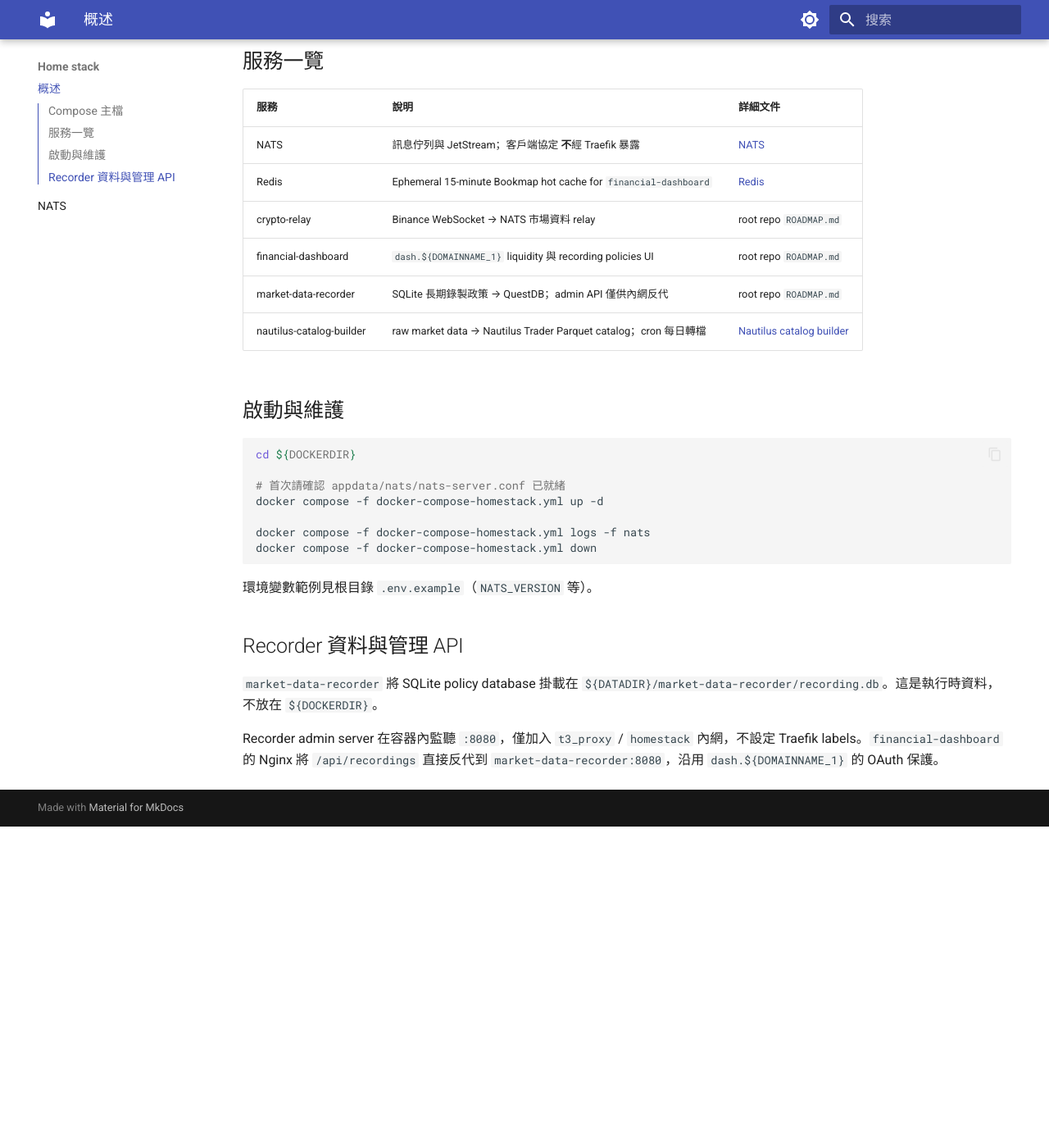
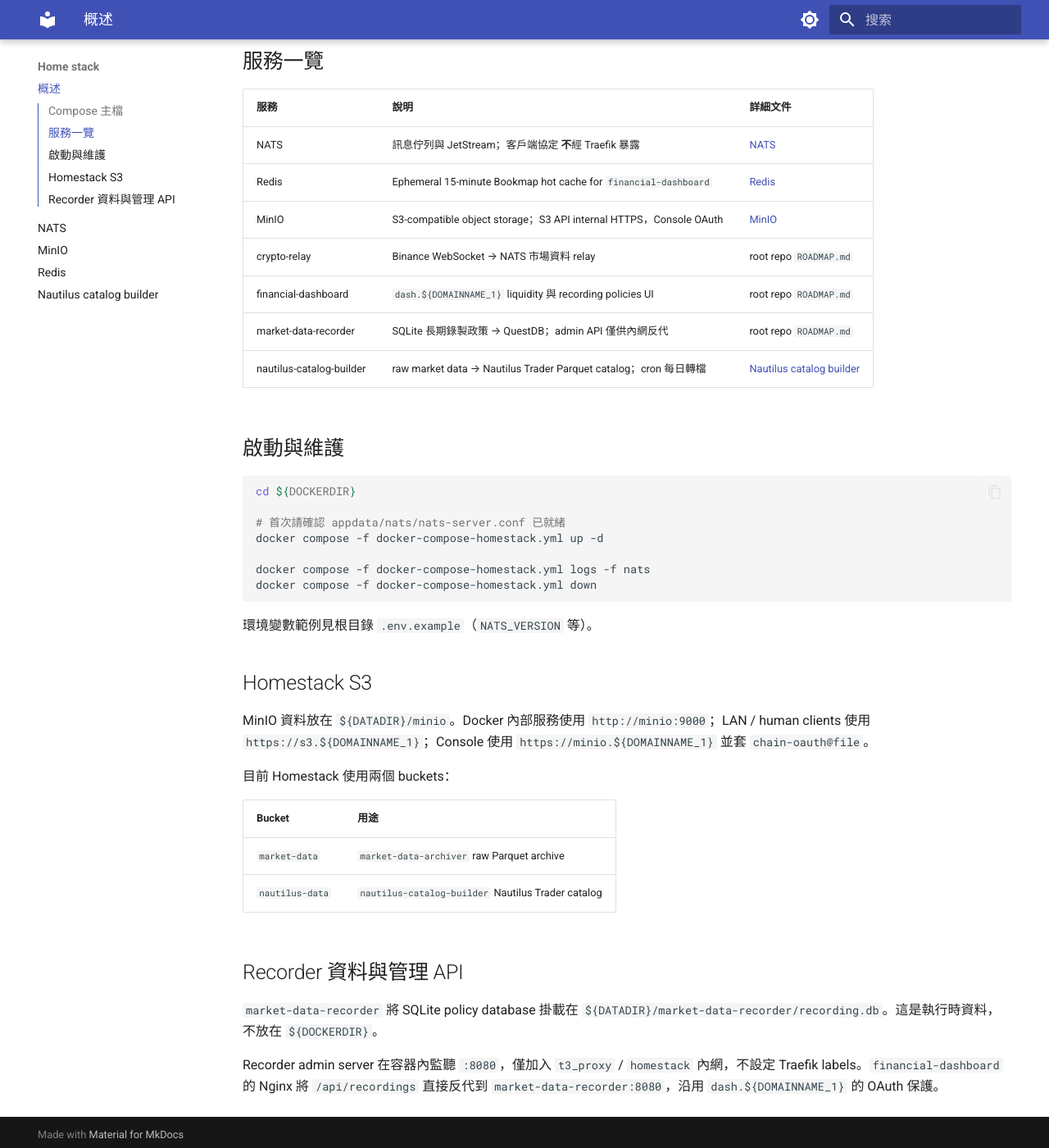
Before and after one commit to novis10813/home-server-setup, an MkDocs documentation site: the page built from docs/homestack/README.md, in a window 1280 px wide and 1400 px high, scrolled down 551 px. Shown: the whole window at 82% size. Built offline with MkDocs 1.6.1 and Material for MkDocs 9.7.7, drawn with Linux system fonts in a browser that asks for light colours; before the commit the page ends 1559 px from its top, so only the background shows below that; some of the changed text lies outside the part shown.

Commit message:
Add MinIO homestack storage

```diff
--- a/docker-compose-homestack.yml
+++ b/docker-compose-homestack.yml
@@ -14,6 +14,7 @@
 include:
   - compose/homestack/nats.yml
   - compose/homestack/redis.yml
+  - compose/homestack/minio.yml
   - compose/homestack/crypto-relay.yml
   - compose/homestack/financial-dashboard.yml
   - compose/homestack/questdb.yml
--- a/docs/homestack/README.md
+++ b/docs/homestack/README.md
@@ -1,13 +1,13 @@
 # Home stack（自訂服務）
 
-**Home stack** 用 **`docker-compose-homestack.yml`** 管理本機開發或家用的自訂程式與基礎元件（與 Infrastructure、App、Media 分離），目前包含 NATS、QuestDB 與交易平台服務。
+**Home stack** 用 **`docker-compose-homestack.yml`** 管理本機開發或家用的自訂程式與基礎元件（與 Infrastructure、App、Media 分離），目前包含 NATS、Redis、MinIO、QuestDB 與交易平台服務。
 
 ## Compose 主檔
 
 | 項目 | 說明 |
 |------|------|
 | **檔案** | `docker-compose-homestack.yml` |
-| **Secrets** | 無（NATS 不使用認證，依賴 Docker 網路隔離） |
+| **Secrets** | `${DOCKERDIR}/secrets/minio.env` 與各服務 env 檔；NATS 不使用認證，依賴 Docker 網路隔離 |
 | **網路** | `t3_proxy`（external，與 Traefik 與其它已代理服務互通）、`homestack`（內部 bridge，供日後只給自訂服務使用） |
 
 ## 服務一覽
@@ -16,6 +16,7 @@
 |------|------|----------|
 | NATS | 訊息佇列與 JetStream；客戶端協定 **不**經 Traefik 暴露 | [NATS](nats.md) |
 | Redis | Ephemeral 15-minute Bookmap hot cache for `financial-dashboard` | [Redis](redis.md) |
+| MinIO | S3-compatible object storage；S3 API internal HTTPS，Console OAuth | [MinIO](minio.md) |
 | crypto-relay | Binance WebSocket → NATS 市場資料 relay | root repo `ROADMAP.md` |
 | financial-dashboard | `dash.${DOMAINNAME_1}` liquidity 與 recording policies UI | root repo `ROADMAP.md` |
 | market-data-recorder | SQLite 長期錄製政策 → QuestDB；admin API 僅供內網反代 | root repo `ROADMAP.md` |
@@ -35,6 +36,20 @@
 
 環境變數範例見根目錄 `.env.example`（`NATS_VERSION` 等）。
 
+## Homestack S3
+
+MinIO 資料放在 `${DATADIR}/minio`。Docker 內部服務使用
+`http://minio:9000`；LAN / human clients 使用
+`https://s3.${DOMAINNAME_1}`；Console 使用
+`https://minio.${DOMAINNAME_1}` 並套 `chain-oauth@file`。
+
+目前 Homestack 使用兩個 buckets：
+
+| Bucket | 用途 |
+|--------|------|
+| `market-data` | `market-data-archiver` raw Parquet archive |
+| `nautilus-data` | `nautilus-catalog-builder` Nautilus Trader catalog |
+
 ## Recorder 資料與管理 API
 
 `market-data-recorder` 將 SQLite policy database 掛載在
--- a/mkdocs.yml
+++ b/mkdocs.yml
@@ -54,6 +54,9 @@
   - Home stack:
     - 概述: homestack/README.md
     - NATS: homestack/nats.md
+    - MinIO: homestack/minio.md
+    - Redis: homestack/redis.md
+    - Nautilus catalog builder: homestack/nautilus-catalog-builder.md
 
 markdown_extensions:
   - pymdownx.superfences
```
Also changed, not shown: docs/homestack/minio.md (added, +75 -0 lines), docs/homestack/nautilus-catalog-builder.md (+7 -5 lines), 5 other files.
